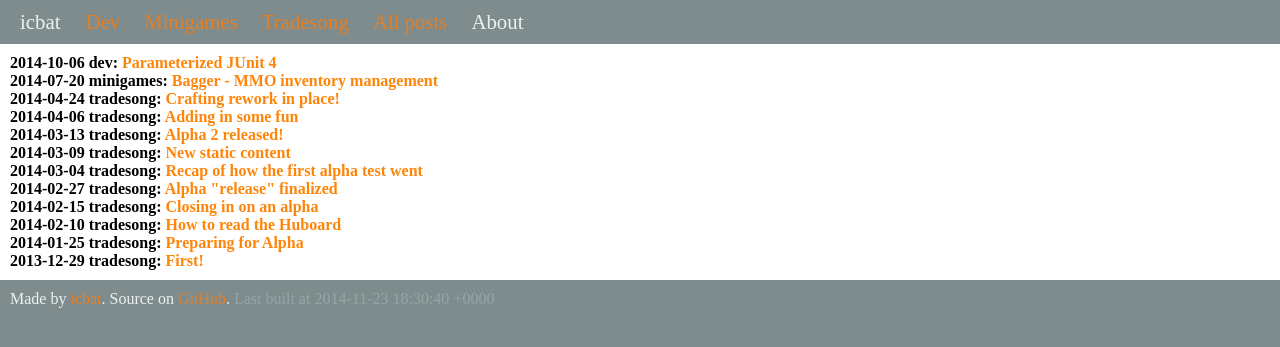
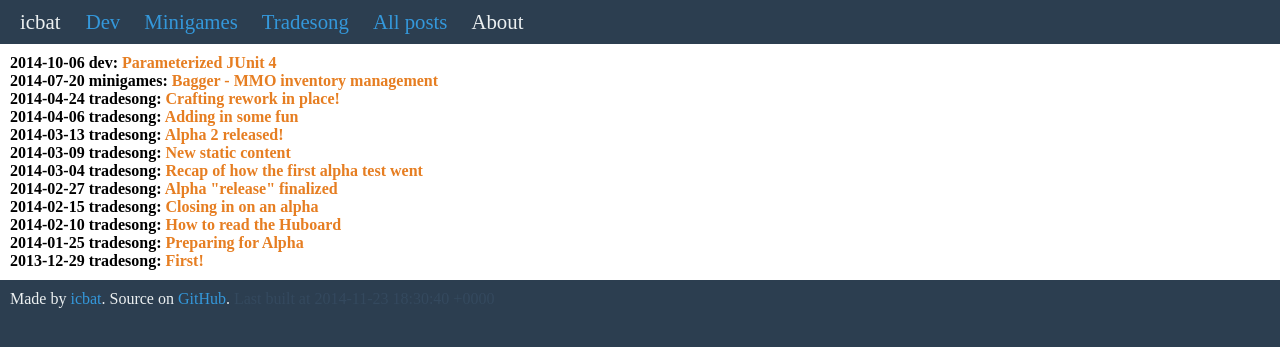
Before and after one commit to icbat/icbat.github.io, a Jekyll site: the page built from index.md, in a window 1280 px wide. Shown: the top 347 px of the page. Built offline with Jekyll 4.4.1, drawn with Linux system fonts in a browser that asks for light colours.

Commit message:
Tweaking more colors =)

```diff
--- a/stylesheets/stylesheet.css
+++ b/stylesheets/stylesheet.css
@@ -1,12 +1,12 @@
-body {background-color: #7f8c8d; color: #ecf0f1}
-.timestamp {color: #95a5a6;}
+body {background-color: #2c3e50; color: #ecf0f1}
+.timestamp {color: #34495e;}
 body, header ul {margin: 0; padding: 0;}
 header ul li, header ul {display: inline}
 header ul li {font-size: 1.3em}
 header, footer, .content, header ul li, .highlight {padding: 10;}
-a, a:visited {color: #e67e22; text-decoration: none}
+a, a:visited {color: #3498db; text-decoration: none}
 h2 {color: #3498db}
-.content a, .content a:visited, h3 {color: #ff850a}
+.content a, .content a:visited, h3 {color: #e67e22}
 .content {background-color:#fff; }
 .content{color: #000}
 .postHeader {font-weight: bold; }
```
